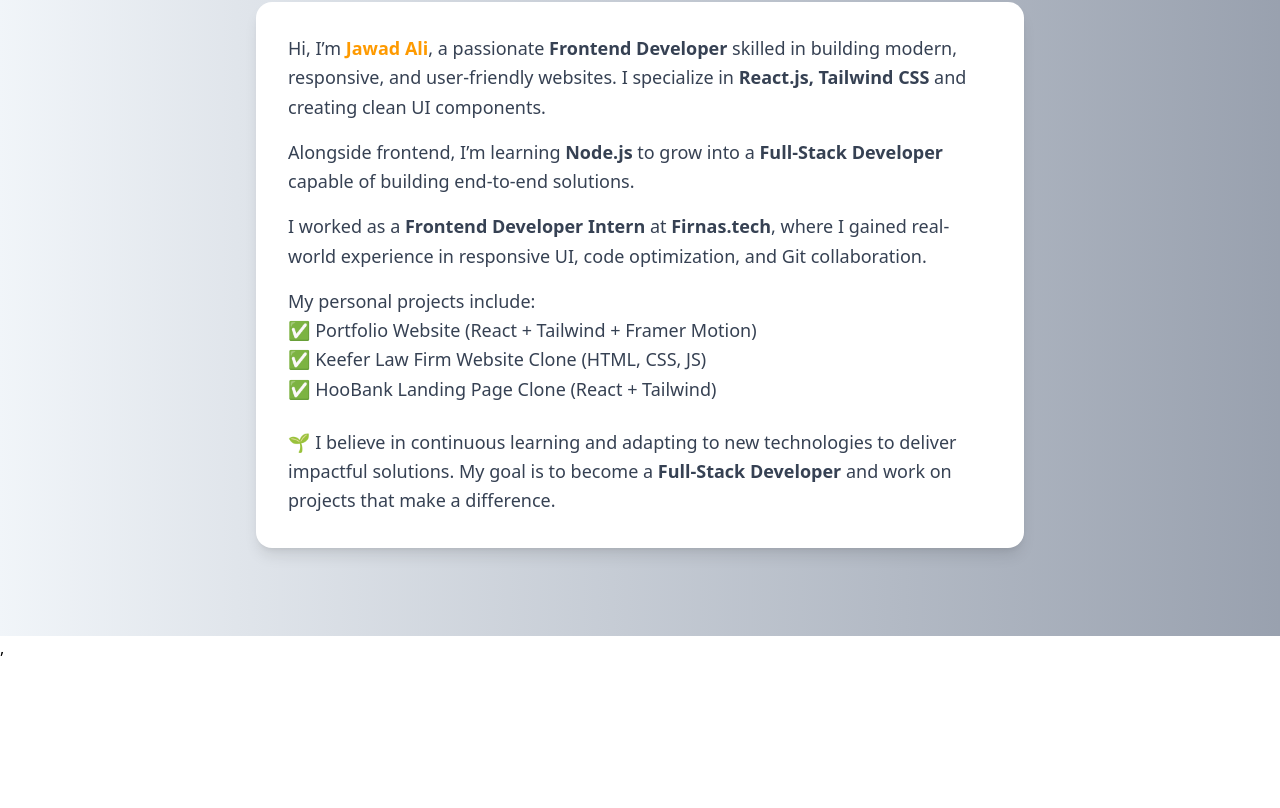
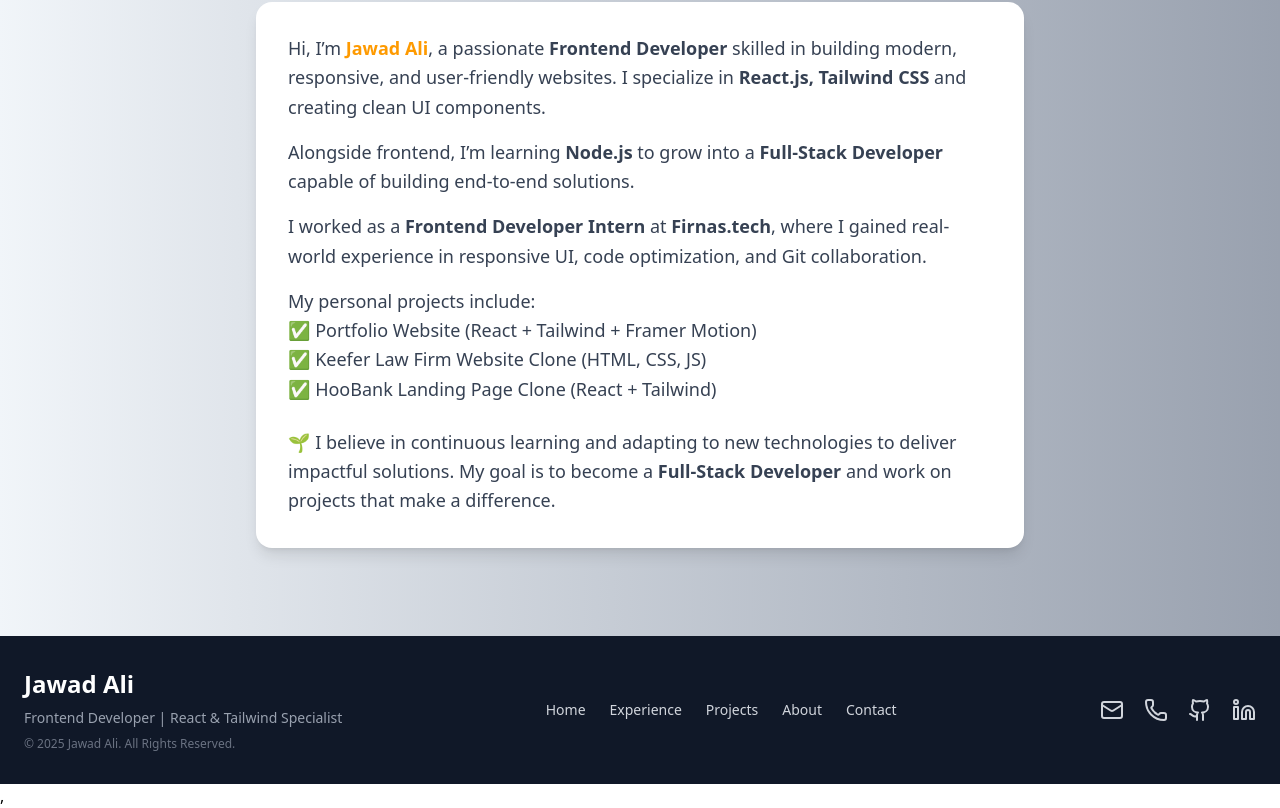
Before and after one commit to Jawad41023/Portfolio-Website, a React (Vite) app: page / in a window 1280 px wide. Shown: the part 3606-4414 px from the top of the page. Before the commit the page ends 4266 px from the top, so only its background shows below. Built offline with nearby package versions, Linux system fonts and the light colour scheme.

Commit message:
add Footer.jsx and modified in app.jsx

```diff
--- /dev/null
+++ b/components/navbar/Footer.jsx
@@ -0,0 +1,49 @@
+import React from "react";
+import { Github, Linkedin, Mail, Phone } from "lucide-react";
+
+const Footer = () => {
+  return (
+    <footer className="bg-gray-900 text-gray-300 py-8 px-6">
+      <div className="max-w-screen mx-auto flex flex-col md:flex-row justify-between items-center gap-8">
+
+        {/* Left Side - Logo & Info */}
+        <div className="text-center md:text-left space-y-2">
+          <h2 className="text-2xl font-bold text-white">Jawad Ali</h2>
+          <p className="text-sm text-gray-400">
+            Frontend Developer | React & Tailwind Specialist
+          </p>
+          <p className="mt-2 text-xs text-gray-500">
+            © 2025 Jawad Ali. All Rights Reserved.
+          </p>
+        </div>
+
+        {/* Center - Quick Links */}
+        <div className="flex flex-wrap justify-center gap-6 text-sm">
+          <a href="#Home" className="hover:text-amber-400 transition">Home</a>
+          <a href="#Experience" className="hover:text-amber-400 transition">Experience</a>
+          <a href="#Projects" className="hover:text-amber-400 transition">Projects</a>
+          <a href="#Aboutus" className="hover:text-amber-400 transition">About</a>
+          <a href="#Contact" className="hover:text-amber-400 transition">Contact</a>
+        </div>
+
+        {/* Right Side - Socials */}
+        <div className="flex gap-5">
+          <a href="mailto:your.email@example.com" target="_blank" rel="noreferrer">
+            <Mail className="w-6 h-6 hover:text-amber-400 transition" />
+          </a>
+          <a href="tel:+923118156850">
+            <Phone className="w-6 h-6 hover:text-amber-400 transition" />
+          </a>
+          <a href="https://github.com/Jawad41023" target="_blank" rel="noreferrer">
+            <Github className="w-6 h-6 hover:text-amber-400 transition" />
+          </a>
+          <a href="https://linkedin.com" target="_blank" rel="noreferrer">
+            <Linkedin className="w-6 h-6 hover:text-amber-400 transition" />
+          </a>
+        </div>
+      </div>
+    </footer>
+  );
+};
+
+export default Footer;
--- a/src/App.jsx
+++ b/src/App.jsx
@@ -1,6 +1,7 @@
 import { Routes, Route } from "react-router-dom";
 import Home from "../components/navbar/Home";
 import Navbar from "../components/Navbar";
+import Footer from "../components/navbar/Footer";
 
 
 function App() {
@@ -11,6 +12,7 @@ function App() {
       <Routes>
         <Route path="/" element={<Home />} />
       </Routes>
+      <Footer/>
     </>
   );
 }
```
